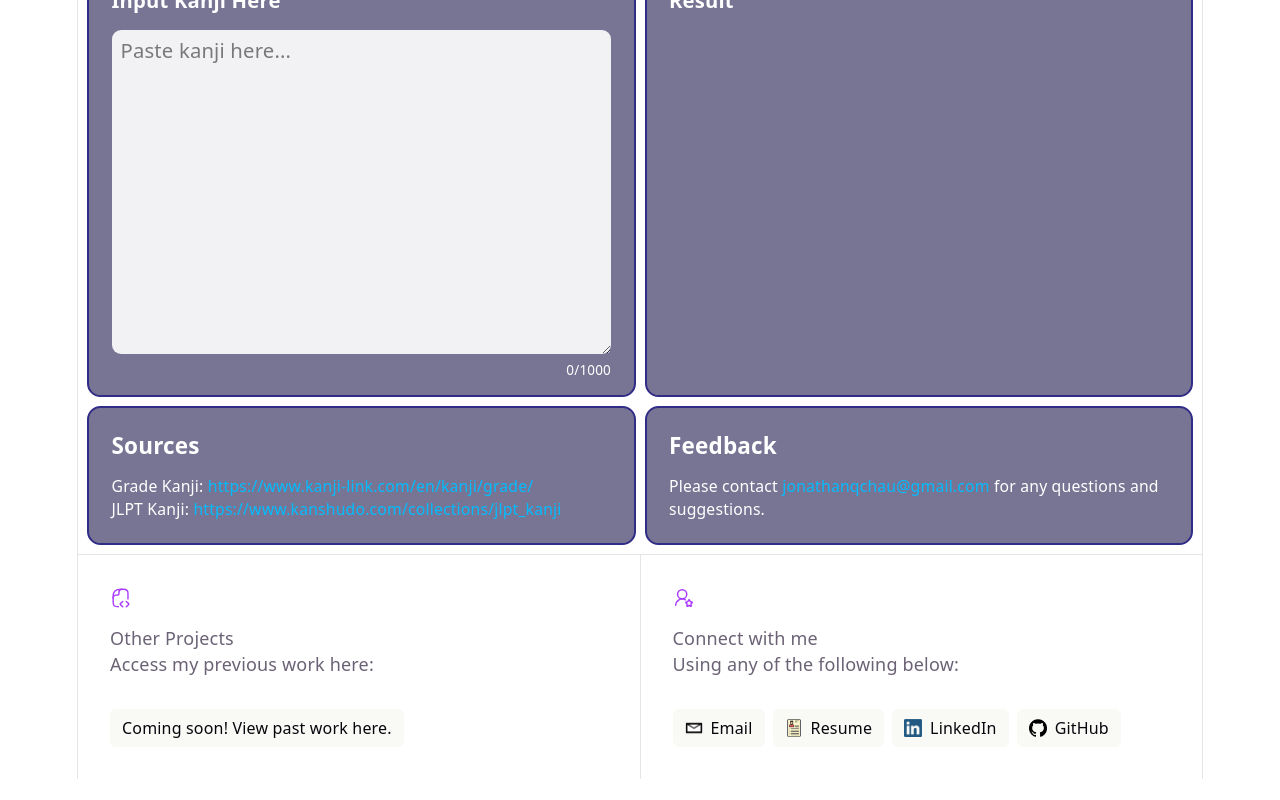
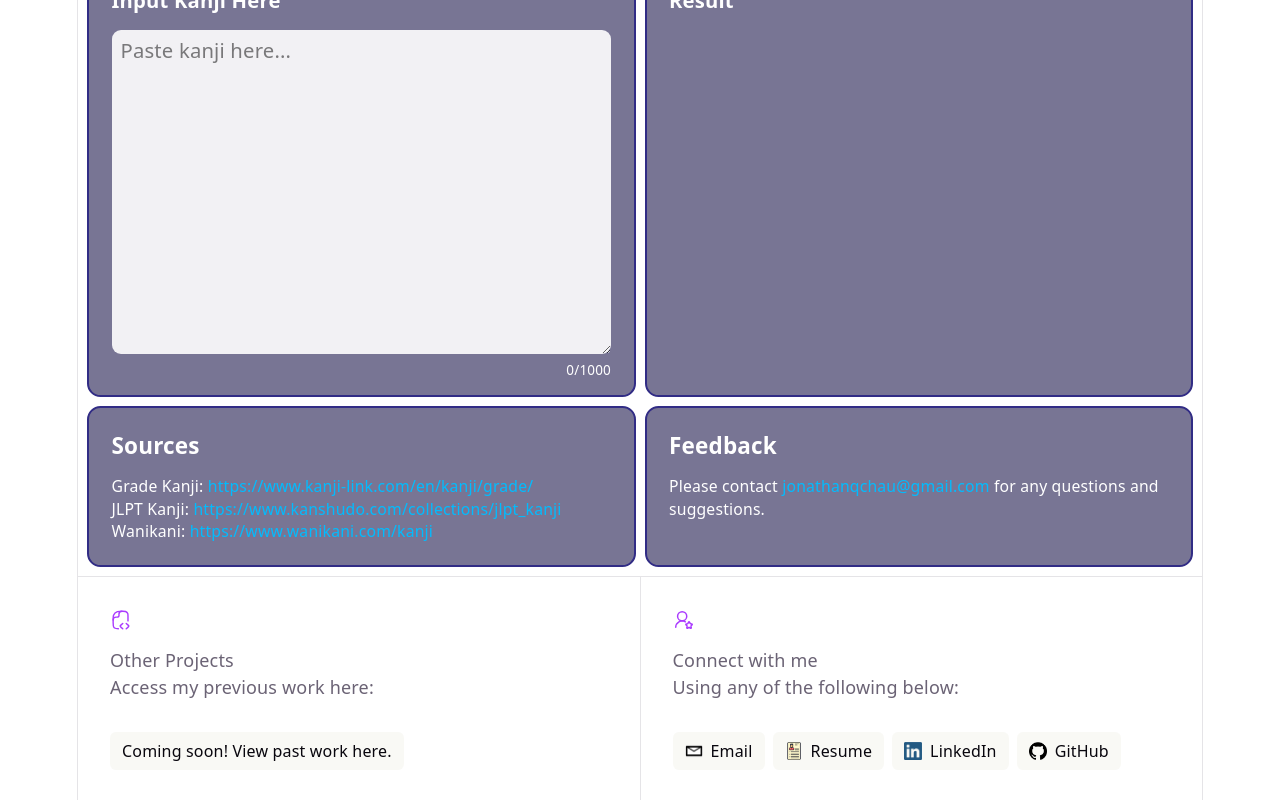
Before and after one commit to RadEagle/Personal-Website-2026, a Next.js app in the folder frontend/: page /projects/kanji in a window 1280 px wide. Shown: the part 655-1455 px from the top of the page. Before the commit the page ends 1434 px from the top, so only its background shows below. Built offline with nearby package versions, Linux system fonts and the light colour scheme.

Commit message:
add wanikani source

```diff
--- a/frontend/src/app/projects/kanji/data.ts
+++ b/frontend/src/app/projects/kanji/data.ts
@@ -268,4 +268,8 @@ export const sources: Source[] = [
     label: "JLPT Kanji",
     link: "https://www.kanshudo.com/collections/jlpt_kanji",
   },
+  {
+    label: "Wanikani",
+    link: "https://www.wanikani.com/kanji",
+  },
 ];
```
